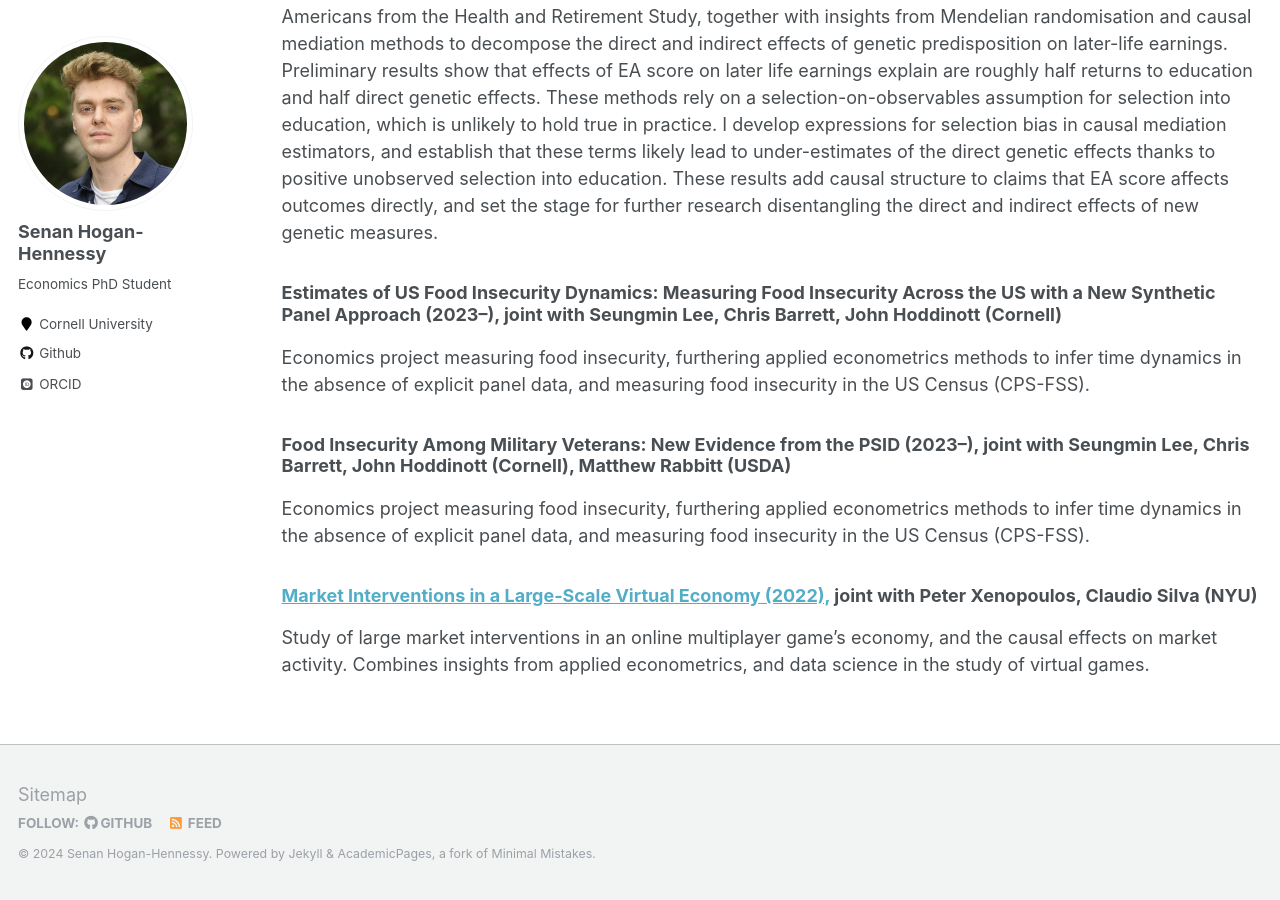
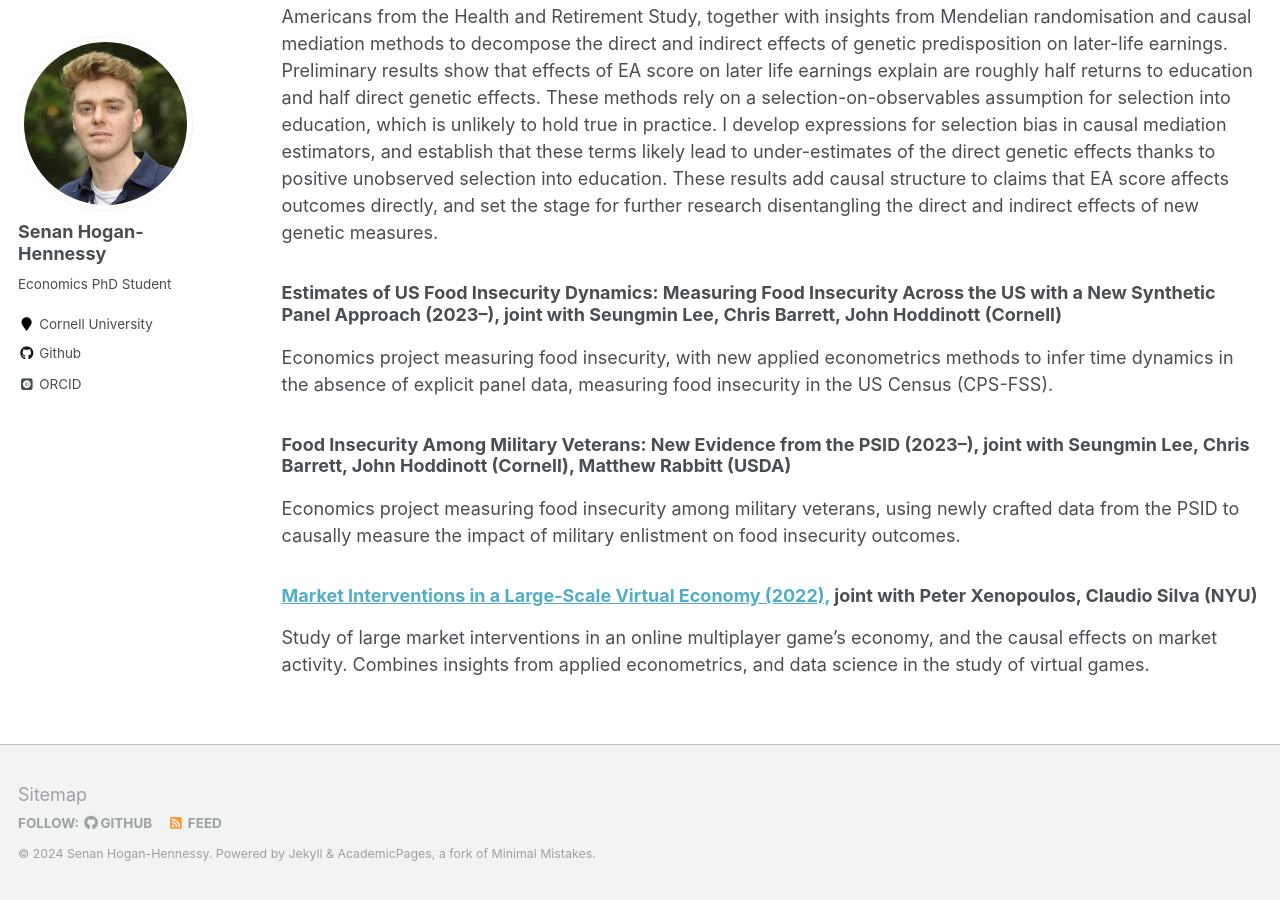
Before and after one commit to shoganhennessy/shoganhennessy.github.io, a Jekyll site: the page built from _pages/research.md, in a window 1280 px wide and 900 px high, scrolled down 987 px. Built offline with Jekyll 4.4.1, drawn with Linux system fonts in a browser that asks for light colours; some web fonts are replaced.

Commit message:
Fixed the summary of veteran-food-sec project.

```diff
--- a/_pages/research.md
+++ b/_pages/research.md
@@ -35,11 +35,11 @@ These results add causal structure to claims that EA score affects outcomes dire
 
 ### Estimates of US Food Insecurity Dynamics: Measuring Food Insecurity Across the US with a New Synthetic Panel Approach (2023--), joint with Seungmin Lee, Chris Barrett, John Hoddinott (Cornell)
 
-Economics project measuring food insecurity, furthering applied econometrics methods to infer time dynamics in the absence of explicit panel data, and measuring food insecurity in the US Census (CPS-FSS).
+Economics project measuring food insecurity, with new applied econometrics methods to infer time dynamics in the absence of explicit panel data, measuring food insecurity in the US Census (CPS-FSS).
 
 ### Food Insecurity Among Military Veterans: New Evidence from the PSID (2023--), joint with Seungmin Lee, Chris Barrett, John Hoddinott (Cornell), Matthew Rabbitt (USDA)
 
-Economics project measuring food insecurity, furthering applied econometrics methods to infer time dynamics in the absence of explicit panel data, and measuring food insecurity in the US Census (CPS-FSS).
+Economics project measuring food insecurity among military veterans, using newly crafted data from the PSID to causally measure the impact of military enlistment on food insecurity outcomes.
 
 ### [Market Interventions in a Large-Scale Virtual Economy (2022),](https://doi.org/10.48550/arXiv.2210.07970) joint with Peter Xenopoulos, Claudio Silva (NYU)
 
```
Also changed, not shown: 2 other files.
